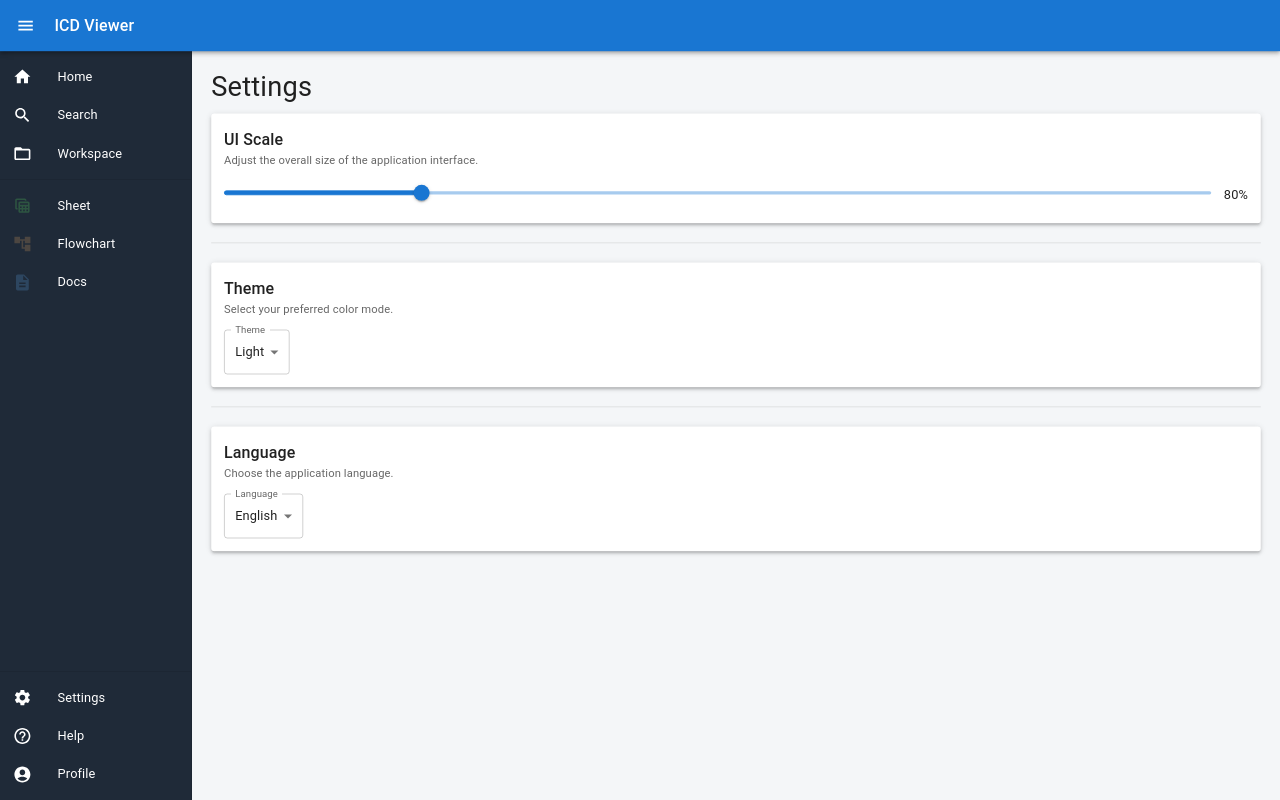
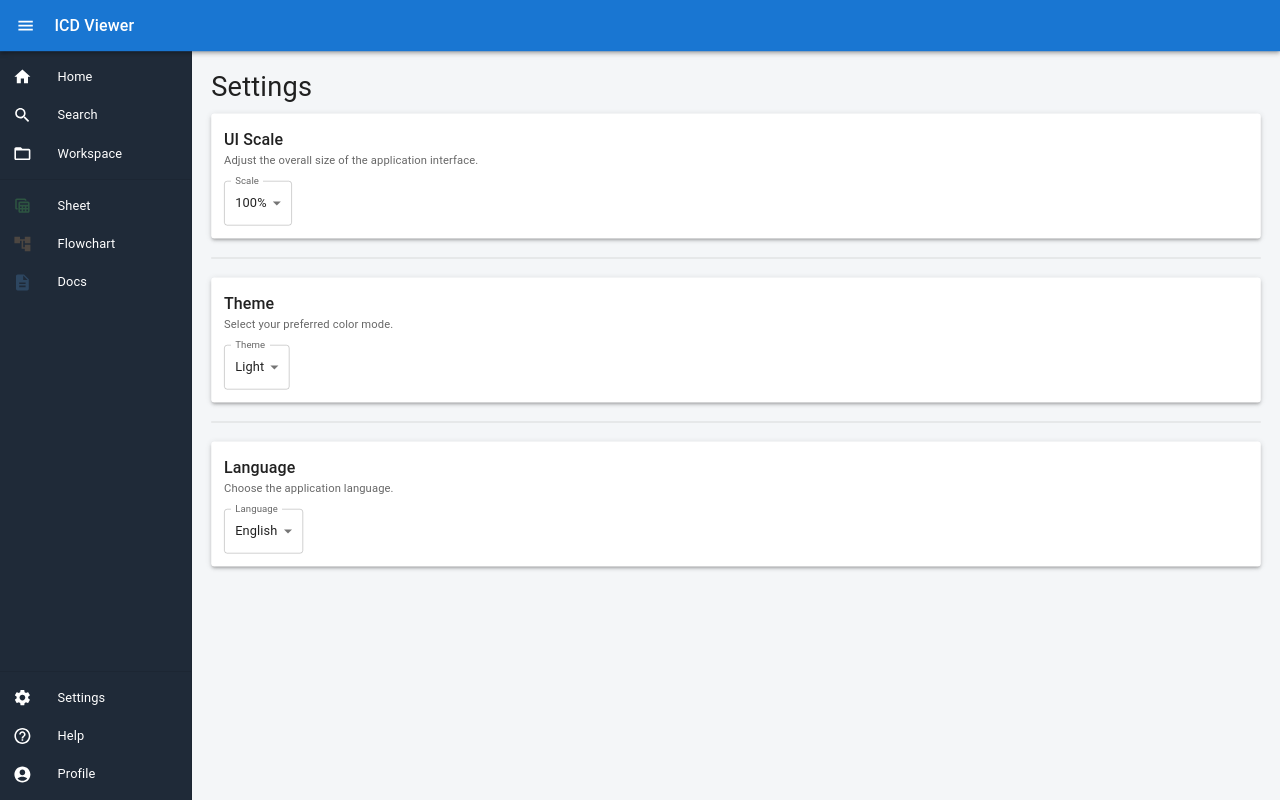
Before and after one commit to hoon9732/devenv_vault, a React (Create React App) app in the folder blueprint-gui/: page /settings in a window 1280 px wide. Built offline with nearby package versions, Linux system fonts and the light colour scheme.

Commit message:
Automated backup 2025-09-30 15:33:19.62

```diff
--- a/blueprint-gui/src/App.js
+++ b/blueprint-gui/src/App.js
@@ -86,9 +86,6 @@ function App() {
 
   const handleDrawerToggle = () => {
     setOpen(!open);
-    if (open) {
-      setIsSecondaryOpen(false);
-    }
   };
 
   const handleSecondaryToggle = (item) => {
@@ -163,6 +160,7 @@ function App() {
               setOpen={setIsSecondaryOpen}
               workspacePath={workspacePath}
               setWorkspacePath={setWorkspacePath}
+              uiScale={uiScale}
             />
             <Box
               component="main"
--- a/blueprint-gui/src/components/SecondarySidebar.js
+++ b/blueprint-gui/src/components/SecondarySidebar.js
@@ -26,7 +26,7 @@ const initialDrawerWidth = 240;
 const minDrawerWidth = 150;
 const maxDrawerWidth = 500;
 
-const SecondarySidebar = ({ open, setOpen, workspacePath, setWorkspacePath }) => {
+const SecondarySidebar = ({ open, setOpen, workspacePath, setWorkspacePath, uiScale }) => {
   const { t } = useLanguage();
   const [drawerWidth, setDrawerWidth] = useState(initialDrawerWidth);
   const [refreshKey, setRefreshKey] = useState(0);
@@ -36,7 +36,7 @@ const SecondarySidebar = ({ open, setOpen, workspacePath, setWorkspacePath }) =>
   const [isResizing, setIsResizing] = useState(false);
   const sidebarRef = useRef(null);
   const [renderTree, setRenderTree] = useState(false);
-  const [settingsAnchorEl, setSettingsAnchorEl] = useState(null);
+  const [settingsAnchorPos, setSettingsAnchorPos] = useState(null);
   const [settings, setSettings] = useState({ showIcons: true, showOnStart: false });
 
   useEffect(() => {
@@ -139,11 +139,15 @@ const SecondarySidebar = ({ open, setOpen, workspacePath, setWorkspacePath }) =>
   };
 
   const handleSettingsClick = (event) => {
-    setSettingsAnchorEl(event.currentTarget);
+    const rect = event.currentTarget.getBoundingClientRect();
+    setSettingsAnchorPos({
+      top: rect.bottom / uiScale,
+      left: rect.left / uiScale,
+    });
   };
 
   const handleSettingsClose = () => {
-    setSettingsAnchorEl(null);
+    setSettingsAnchorPos(null);
   };
 
   const handleSettingChange = (settingName) => {
@@ -219,6 +223,7 @@ const SecondarySidebar = ({ open, setOpen, workspacePath, setWorkspacePath }) =>
               onNewItem={handleNewItem}
               refreshTreeView={refreshTreeView}
               showIcons={settings.showIcons}
+              uiScale={uiScale}
             />
           ) : (
             renderTree && !workspacePath && (
@@ -267,40 +272,38 @@ const SecondarySidebar = ({ open, setOpen, workspacePath, setWorkspacePath }) =>
         </DialogActions>
       </Dialog>
       <Menu
-        anchorEl={settingsAnchorEl}
-        open={Boolean(settingsAnchorEl)}
+        open={Boolean(settingsAnchorPos)}
         onClose={handleSettingsClose}
+        disablePortal
+        anchorReference="anchorPosition"
+        anchorPosition={settingsAnchorPos}
+        transformOrigin={{ vertical: 'top', horizontal: 'left' }}
         MenuListProps={{ dense: true, sx: { py: 0.5 } }}
         PaperProps={{
+          elevation: 0,
           sx: {
+            borderRadius: 0,
+            overflow: 'visible',
+            filter: 'drop-shadow(0px 2px 8px rgba(0,0,0,0.32))',
             backgroundColor: (theme) => theme.palette.mode === 'dark' ? '#252526' : '#f3f3f3',
-            border: (theme) => `1px solid ${theme.palette.divider}`
-          }
-        }}
-        anchorOrigin={{
-          vertical: 'bottom',
-          horizontal: 'right',
-        }}
-        transformOrigin={{
-          vertical: 'top',
-          horizontal: 'right',
+            border: (theme) => `1px solid ${theme.palette.divider}`,
+          },
         }}
       >
-        <MenuItem onClick={() => handleSettingChange('showIcons')} sx={{ pl: 1, py: 0.2, minHeight: 'auto' }}>
-          <Box sx={{ width: '20px', display: 'flex', alignItems: 'center' }}>
+        <MenuItem onClick={() => handleSettingChange('showIcons')} sx={{ pl: 1, py: 0.25, minHeight: 'auto' }}>
+          <Box sx={{ width: '20px', display: 'flex', alignItems: 'center', mr: 0.5 }}>
             {settings.showIcons && <CheckIcon sx={{ fontSize: '1rem' }} />}
           </Box>
-          <ListItemText primary={t('Workspace Icons')} primaryTypographyProps={{ sx: { fontSize: '0.875rem' } }} />
+          <ListItemText primary={t('Workspace Icons')} primaryTypographyProps={{ sx: { fontSize: '0.875rem', fontWeight: 400 } }} />
         </MenuItem>
-        <MenuItem onClick={() => handleSettingChange('showOnStart')} sx={{ pl: 1, py: 0.2, minHeight: 'auto' }}>
-          <Box sx={{ width: '20px', display: 'flex', alignItems: 'center' }}>
+        <MenuItem onClick={() => handleSettingChange('showOnStart')} sx={{ pl: 1, py: 0.25, minHeight: 'auto' }}>
+          <Box sx={{ width: '20px', display: 'flex', alignItems: 'center', mr: 0.5 }}>
             {settings.showOnStart && <CheckIcon sx={{ fontSize: '1rem' }} />}
           </Box>
-          <ListItemText primary={t('Show Workspace on Start')} primaryTypographyProps={{ sx: { fontSize: '0.875rem' } }} />
+          <ListItemText primary={t('Show Workspace on Start')} primaryTypographyProps={{ sx: { fontSize: '0.875rem', fontWeight: 400 } }} />
         </MenuItem>
       </Menu>
     </Box>
   );
 };
-
 export default SecondarySidebar;
--- a/blueprint-gui/src/components/TreeView.js
+++ b/blueprint-gui/src/components/TreeView.js
@@ -13,7 +13,7 @@ import ExpandMoreIcon from '@mui/icons-material/ExpandMore';
 import Menu from '@mui/material/Menu';
 import MenuItem from '@mui/material/MenuItem';
 
-const TreeViewItem = ({ item, refreshTreeView, onNewItem, depth, showIcons }) => {
+const TreeViewItem = ({ item, refreshTreeView, onNewItem, depth, showIcons, uiScale }) => {
   const [isOpen, setIsOpen] = useState(false);
   const [children, setChildren] = useState([]);
   const [contextMenu, setContextMenu] = useState(null);
@@ -33,8 +33,8 @@ const TreeViewItem = ({ item, refreshTreeView, onNewItem, depth, showIcons }) =>
     setContextMenu(
       contextMenu === null
         ? {
-            mouseX: event.clientX + 2,
-            mouseY: event.clientY - 6,
+            mouseX: event.clientX / uiScale,
+            mouseY: event.clientY / uiScale,
           }
         : null,
     );
@@ -93,22 +93,34 @@ const TreeViewItem = ({ item, refreshTreeView, onNewItem, depth, showIcons }) =>
       <Menu
         open={contextMenu !== null}
         onClose={handleClose}
+        disablePortal
         anchorReference="anchorPosition"
         anchorPosition={
           contextMenu !== null
             ? { top: contextMenu.mouseY, left: contextMenu.mouseX }
             : undefined
         }
+        PaperProps={{
+          elevation: 0,
+          sx: {
+            borderRadius: 0,
+            overflow: 'visible',
+            filter: 'drop-shadow(0px 2px 8px rgba(0,0,0,0.32))',
+            backgroundColor: (theme) => theme.palette.mode === 'dark' ? '#252526' : '#f3f3f3',
+            border: (theme) => `1px solid ${theme.palette.divider}`,
+          },
+        }}
+        MenuListProps={{ dense: true, sx: { py: 0.5 } }}
       >
-        <MenuItem onClick={handleNewFile}>New File</MenuItem>
-        <MenuItem onClick={handleNewFolder}>New Folder</MenuItem>
-        <MenuItem onClick={handleDelete}>Delete</MenuItem>
+        <MenuItem sx={{ py: 0.25, px: 1.5, minHeight: 'auto' }} onClick={handleNewFile}><ListItemText primary="New File" primaryTypographyProps={{ sx: { fontSize: '0.875rem', fontWeight: 400 } }} /></MenuItem>
+        <MenuItem sx={{ py: 0.25, px: 1.5, minHeight: 'auto' }} onClick={handleNewFolder}><ListItemText primary="New Folder" primaryTypographyProps={{ sx: { fontSize: '0.875rem', fontWeight: 400 } }} /></MenuItem>
+        <MenuItem sx={{ py: 0.25, px: 1.5, minHeight: 'auto' }} onClick={handleDelete}><ListItemText primary="Delete" primaryTypographyProps={{ sx: { fontSize: '0.875rem', fontWeight: 400 } }} /></MenuItem>
       </Menu>
       {item.isDirectory && (
         <Collapse in={isOpen} timeout="auto" unmountOnExit>
           <List component="div" disablePadding>
             {children.map((child) => (
-              <TreeViewItem key={child.path} item={child} refreshTreeView={refreshTreeView} onNewItem={onNewItem} depth={depth + 1} showIcons={showIcons} />
+              <TreeViewItem key={child.path} item={child} refreshTreeView={refreshTreeView} onNewItem={onNewItem} depth={depth + 1} showIcons={showIcons} uiScale={uiScale} />
             ))}
           </List>
         </Collapse>
@@ -117,7 +129,7 @@ const TreeViewItem = ({ item, refreshTreeView, onNewItem, depth, showIcons }) =>
   );
 };
 
-const TreeView = ({ rootPath, onNewItem, refreshTreeView, showIcons }) => {
+const TreeView = ({ rootPath, onNewItem, refreshTreeView, showIcons, uiScale }) => {
   const [rootItems, setRootItems] = useState([]);
 
   useEffect(() => {
@@ -133,7 +145,7 @@ const TreeView = ({ rootPath, onNewItem, refreshTreeView, showIcons }) => {
   return (
     <List dense>
       {rootItems.map((item) => (
-        <TreeViewItem key={item.path} item={item} refreshTreeView={refreshTreeView} onNewItem={onNewItem} depth={1} showIcons={showIcons} />
+        <TreeViewItem key={item.path} item={item} refreshTreeView={refreshTreeView} onNewItem={onNewItem} depth={1} showIcons={showIcons} uiScale={uiScale} />
       ))}
     </List>
   );
--- a/blueprint-gui/src/pages/SettingsScreen.js
+++ b/blueprint-gui/src/pages/SettingsScreen.js
@@ -6,9 +6,6 @@ import FormControl from '@mui/material/FormControl';
 import InputLabel from '@mui/material/InputLabel';
 import Select from '@mui/material/Select';
 import MenuItem from '@mui/material/MenuItem';
-import Box from '@mui/material/Box';
-import Grid from '@mui/material/Grid';
-import Slider from '@mui/material/Slider';
 import { useLanguage } from '../contexts/LanguageContext';
 
 const SettingsScreen = ({ themeMode, setThemeMode, uiScale, setUiScale }) => {
@@ -22,9 +19,16 @@ const SettingsScreen = ({ themeMode, setThemeMode, uiScale, setUiScale }) => {
     setLanguage(event.target.value);
   };
 
-  const handleScaleChange = (event, newValue) => {
-    setUiScale(newValue);
+  const handleScaleChange = (event) => {
+    const displayedValue = event.target.value;
+    // Convert the displayed percentage (where 100 means 0.8 scale) to the internal scale value
+    const internalScale = (displayedValue / 100) * 0.8;
+    setUiScale(internalScale);
   };
+
+  // Convert the internal scale (where 0.8 is the default) to the displayed percentage (where 100 is the default)
+  const displayedScale = Math.round((uiScale / 0.8) * 100);
+  const scaleOptions = [70, 80, 90, 100, 110, 120, 130, 140, 150];
 
   return (
     <div>
@@ -35,23 +39,20 @@ const SettingsScreen = ({ themeMode, setThemeMode, uiScale, setUiScale }) => {
         <Typography variant="body2" color="text.secondary" sx={{ mb: 2 }}>
           {t('Adjust the overall size of the application interface.')}
         </Typography>
-        <Box sx={{ width: '100%' }}>
-          <Grid container spacing={2} alignItems="center">
-            <Grid item xs>
-              <Slider
-                value={uiScale}
-                onChange={handleScaleChange}
-                aria-labelledby="input-slider"
-                min={0.5}
-                max={2}
-                step={0.05}
-              />
-            </Grid>
-            <Grid item>
-              <Typography>{Math.round(uiScale * 100)}%</Typography>
-            </Grid>
-          </Grid>
-        </Box>
+        <FormControl sx={{ maxWidth: 240 }}>
+          <InputLabel id="scale-select-label">{t('Scale')}</InputLabel>
+          <Select
+            labelId="scale-select-label"
+            id="scale-select"
+            value={displayedScale}
+            label={t('Scale')}
+            onChange={handleScaleChange}
+          >
+            {scaleOptions.map(option => (
+              <MenuItem key={option} value={option}>{option}%</MenuItem>
+            ))}
+          </Select>
+        </FormControl>
       </Paper>
 
 	  <Divider sx={{ my: 3 }} />
```
